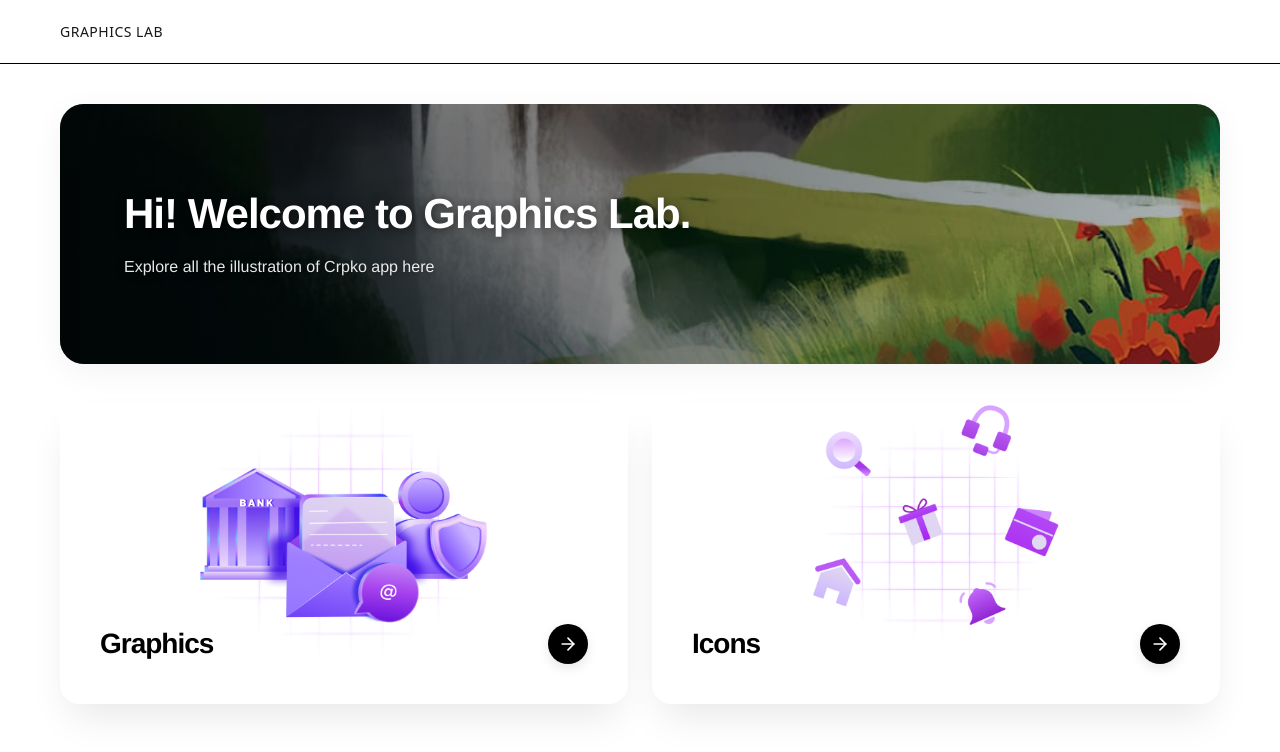
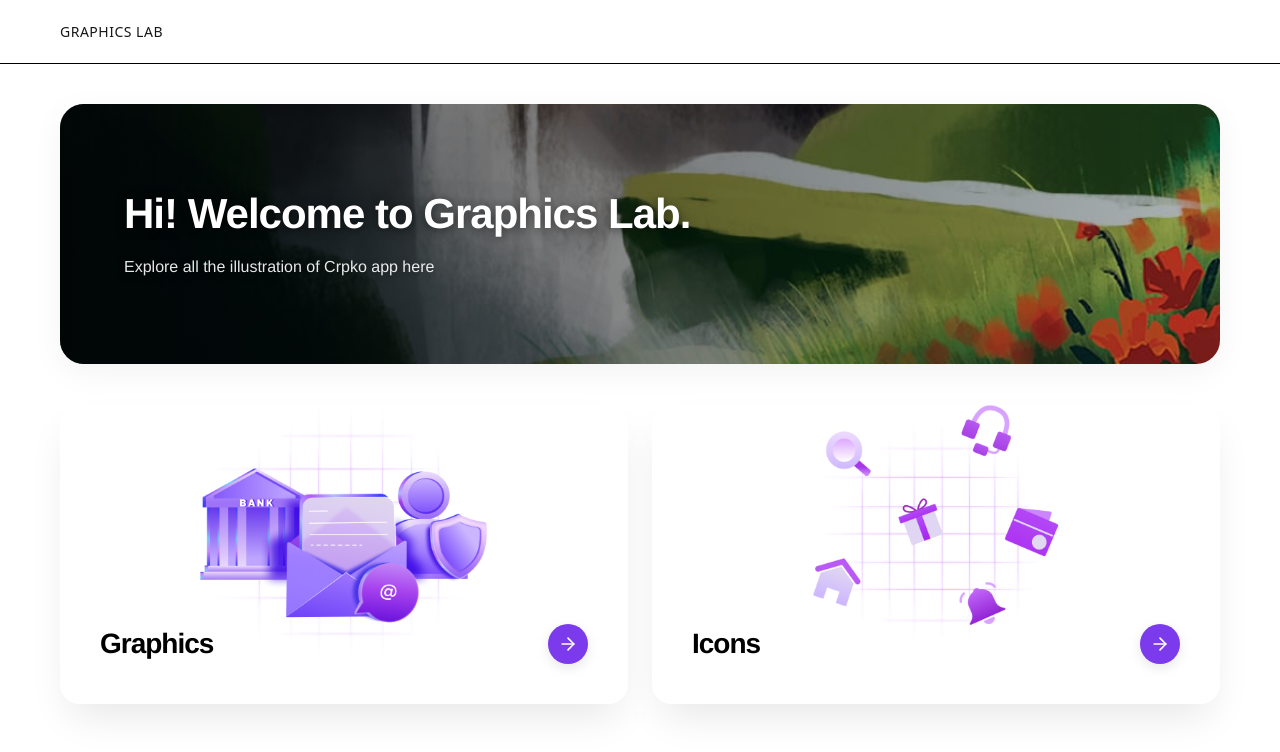
Before and after one commit to yamparalarahul27/illu-ic, a Next.js app: page /dashboard in a window 1280 px wide. Shown: the top 752 px of the page. Built offline with nearby package versions, Linux system fonts and the light colour scheme.

Commit message:
style: changed circular arrow icons to purple

```diff
--- a/src/app/dashboard/page.tsx
+++ b/src/app/dashboard/page.tsx
@@ -152,7 +152,7 @@ function DashboardContent() {
               width: "40px",
               height: "40px",
               borderRadius: "50%",
-              backgroundColor: "#000000",
+              backgroundColor: "#7c3aed",
               color: "#ffffff",
               boxShadow: "0 4px 12px rgba(0,0,0,0.1)",
               flexShrink: 0
@@ -225,7 +225,7 @@ function DashboardContent() {
               width: "40px",
               height: "40px",
               borderRadius: "50%",
-              backgroundColor: "#000000",
+              backgroundColor: "#7c3aed",
               color: "#ffffff",
               boxShadow: "0 4px 12px rgba(0,0,0,0.1)",
               flexShrink: 0
```
